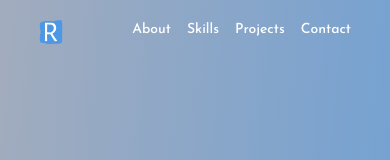
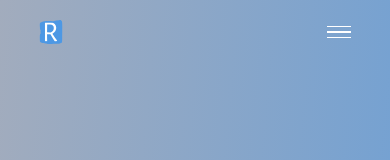
Before and after one commit to rezarafi97/myPortfolio, a React (Vite) app: page / in a window 390 px wide. Shown: the top 160 px of the page. Built offline with nearby package versions, Linux system fonts and the light colour scheme.

Commit message:
hamburger button

```diff
--- a/src/components/navbar/NavbarMenu.jsx
+++ b/src/components/navbar/NavbarMenu.jsx
@@ -1,7 +1,22 @@
+import { useState } from "react";
+
 const NavbarMenu = () => {
-  const divClass = "flex items-center gap-4 md:gap-8";
+  const [state, setState] = useState(false);
+
+  const divClass = `flex items-center gap-4 md:gap-8 transition-opacity ${
+    state ? "opacity-100" : "opacity-0"
+  } opacity-0 md:opacity-100`;
   const textClass =
     "cursor-pointer text-white font-josefin text-sm md:text-base font-medium hover:animate-bounce";
+  const burger01Class = `w-6 h-[1.5px] bg-white my-1 transition-transform ${
+    state ? "rotate-45 translate-y-1" : null
+  }`;
+  const burger02Class = `w-6 h-[1.5px] bg-white my-1 transition-opacity ${
+    state ? "opacity-0" : null
+  }`;
+  const burger03Class = `w-6 h-[1.5px] bg-white my-1 transition-transform ${
+    state ? "-rotate-45 -translate-y-2" : null
+  }`;
 
   const clickHandler = (px) => window.scrollTo({ top: px, behavior: "smooth" });
 
@@ -41,6 +56,14 @@ const NavbarMenu = () => {
           </p>
         </li>
       </ul>
+      <div
+        className="md:hidden cursor-pointer"
+        onClick={() => setState((prev) => !prev)}
+      >
+        <div className={burger01Class}></div>
+        <div className={burger02Class}></div>
+        <div className={burger03Class}></div>
+      </div>
     </>
   );
 };
```
